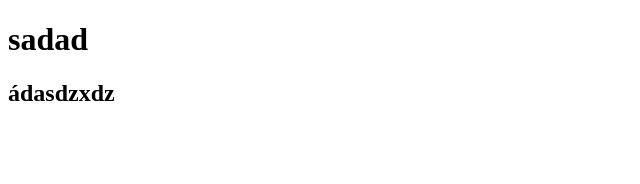
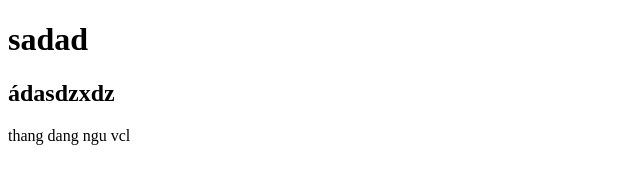
Before and after one commit to Kyori7801/test2, a plain HTML site: page index.html in a window 1280 px wide. Shown: the whole page, without its empty margins (0-640 px from the left). Drawn offline with Linux system fonts and the light colour scheme.

Commit message:
2nd commit

```diff
--- a/index.html
+++ b/index.html
@@ -8,5 +8,6 @@
   <body>
     <h1>sadad</h1>
     <h2>ádasdzxdz</h2>
+    <p>thang dang ngu vcl</p>
   </body>
 </html>
```
